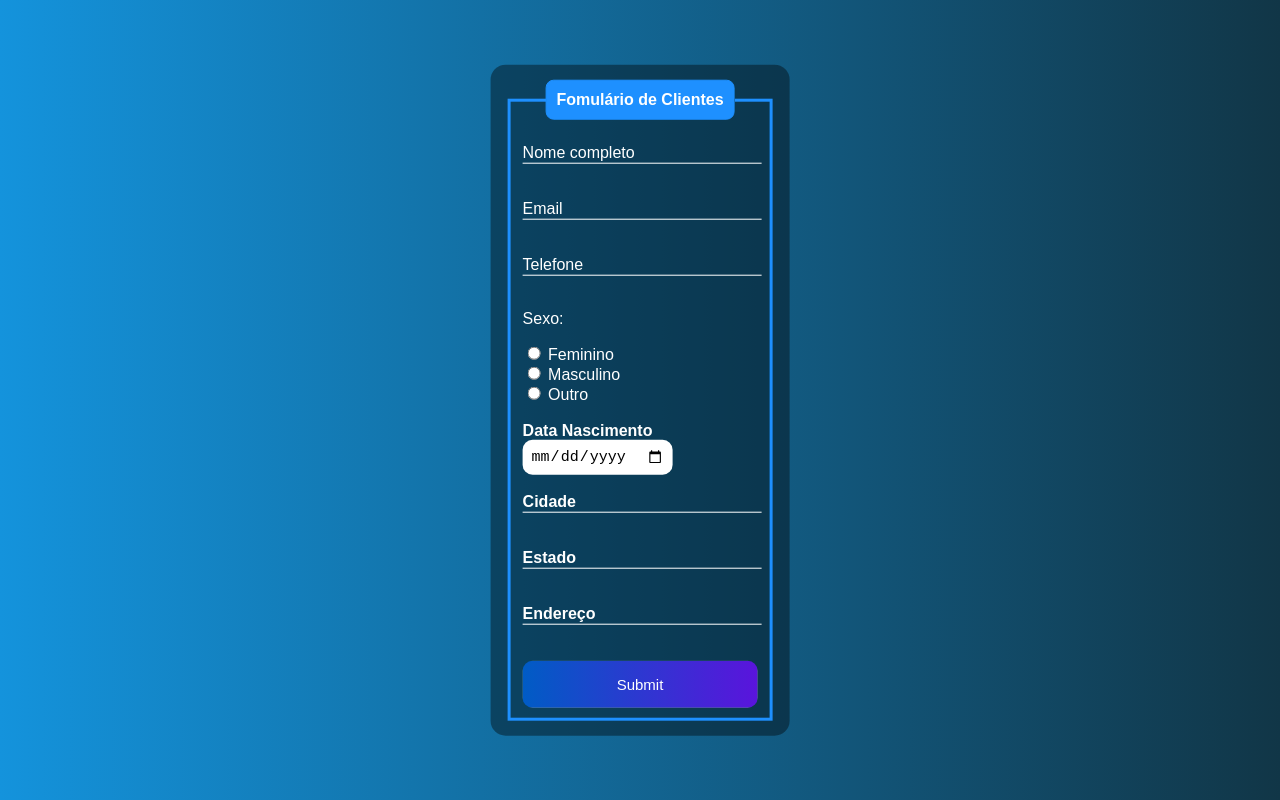
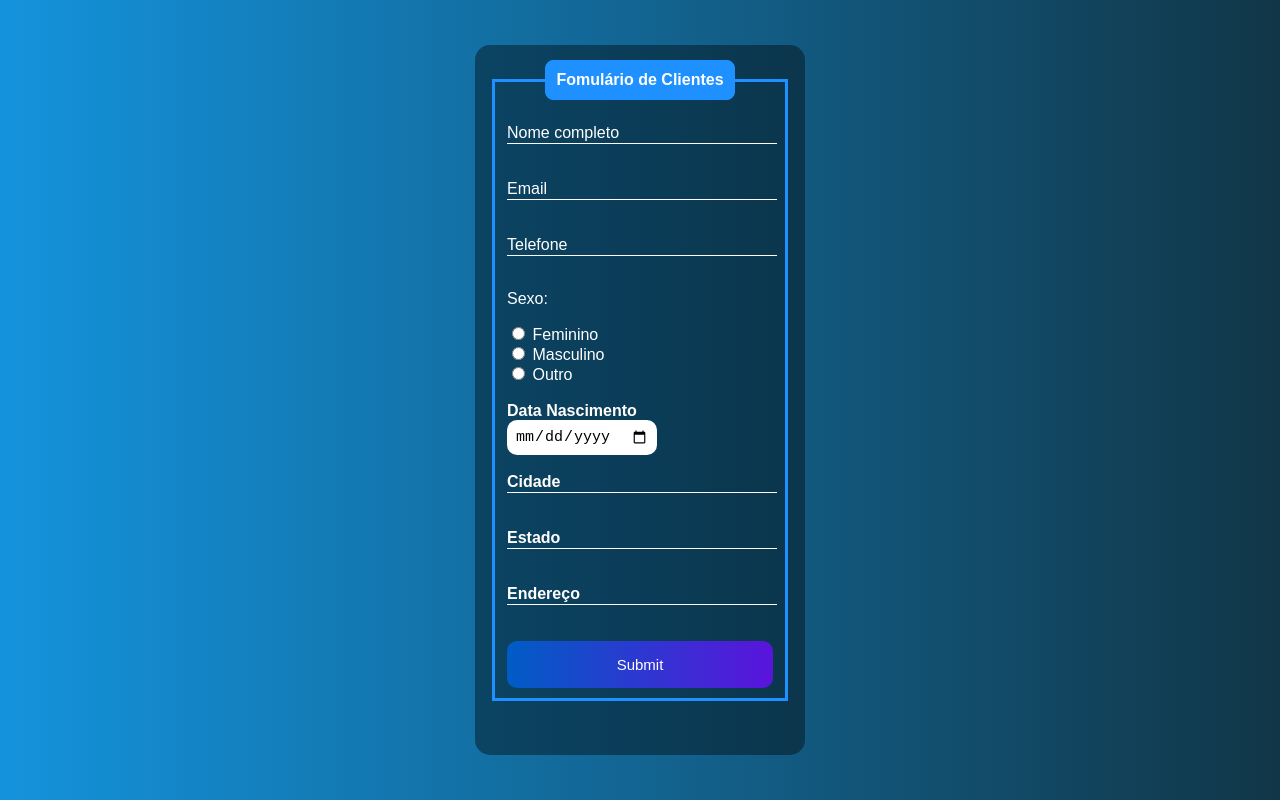
Before and after one commit to lfalvespe/Formulario-HTML-CSS, a plain HTML site: page index.html in a window 1280 px wide. Drawn offline with Linux system fonts and the light colour scheme.

Commit message:
Update style.css

```diff
--- a/style.css
+++ b/style.css
@@ -13,7 +13,8 @@ body{
     background-color: rgba(0, 0, 0, 0.4);
     padding: 15px;
     border-radius: 15px;
-    width: 21%;
+    width: 300px;
+	min-height: 85vh;
 }
 fieldset{
     border: 3px solid dodgerblue;
```
